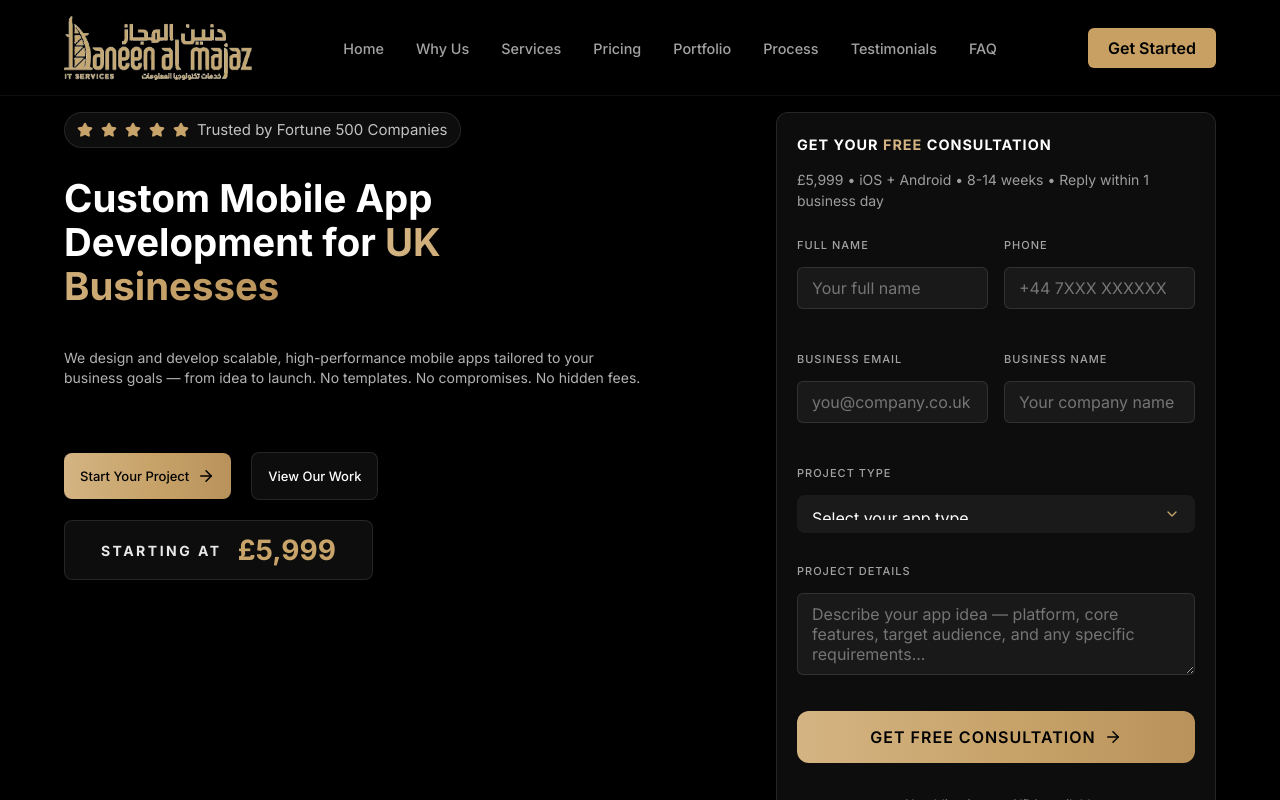
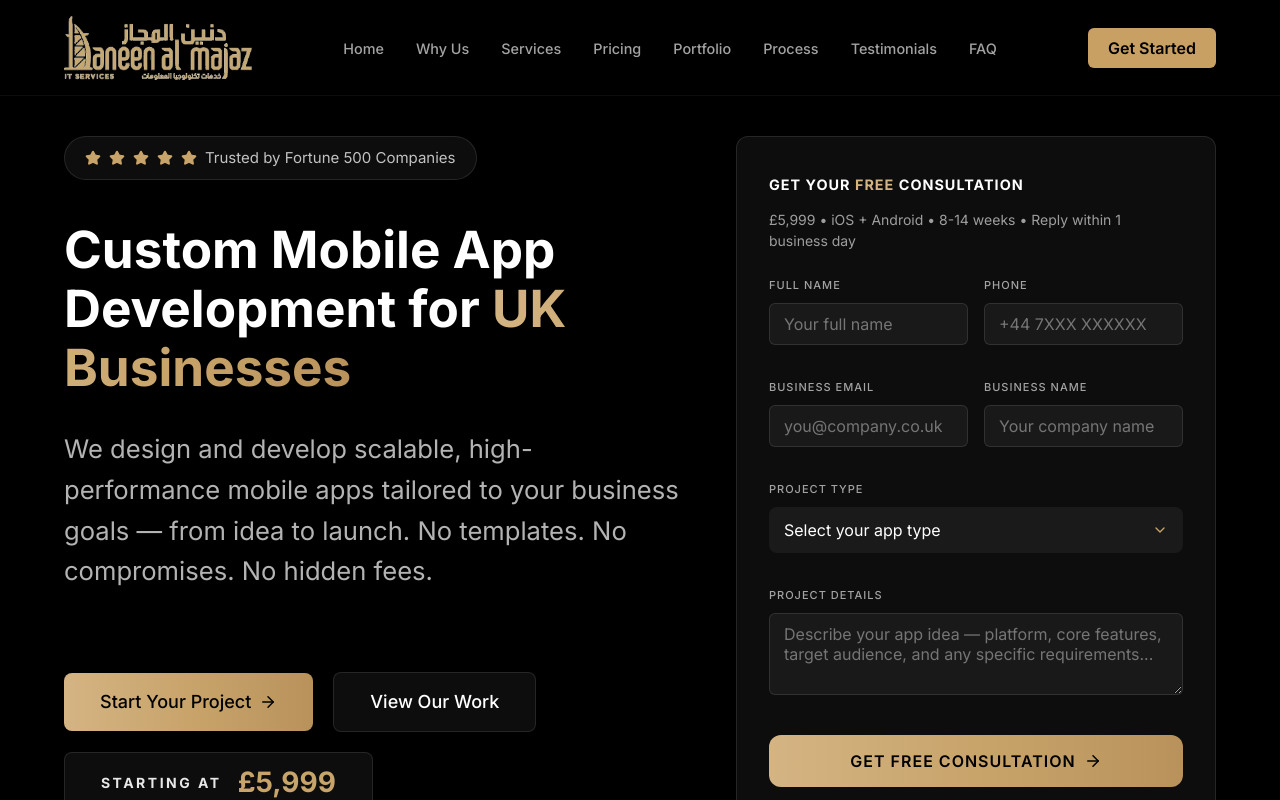
Before and after one commit to faheemnazir/landingpagedan, a React (Vite) app: page / in a window 1280 px wide. Shown: the top 800 px of the page. Built offline with nearby package versions, Linux system fonts and the light colour scheme.

Commit message:
Implement global Figma scale-to-fit zoom engine for all laptops and remove legacy responsive reflow queries

```diff
--- a/src/components/Contact.css
+++ b/src/components/Contact.css
@@ -280,25 +280,6 @@
   }
 }
 
-@media (max-width: 1400px) {
-  .dual-column-card {
-    grid-template-columns: minmax(0, 1.2fr) minmax(0, 1fr);
-    padding: 32px;
-    gap: 24px;
-  }
-  .form-inner-card {
-    padding: 24px;
-  }
-  .italic-title {
-    font-size: 1.8rem;
-  }
-  .thinking-subtitle {
-    font-size: 1.2rem;
-  }
-  .thinking-content p {
-    font-size: 1rem;
-  }
-}
 
 @media (max-width: 1024px) {
   .dual-column-card {
--- a/src/components/Hero.css
+++ b/src/components/Hero.css
@@ -319,75 +319,6 @@
   color: #ffffff;
 }
 
-@media (max-width: 1400px) {
-  .hero {
-    grid-template-columns: minmax(0, 1.1fr) minmax(0, 1fr);
-    gap: 24px;
-    padding-top: 16px;
-    padding-bottom: 16px;
-  }
-
-  .hero-badge {
-    padding: 6px 12px;
-    margin-bottom: 12px;
-  }
-
-  .hero-title {
-    font-size: clamp(1.8rem, 3vw, 3rem);
-    margin-bottom: 8px;
-  }
-
-  .hero-form-card {
-    padding: 16px 20px;
-    max-width: 440px;
-  }
-
-  .form-title {
-    font-size: 16px;
-    margin-bottom: 12px;
-  }
-
-  .hero-subtitle {
-    font-size: 14px;
-    line-height: 20px;
-    max-width: 100%;
-    margin-bottom: 16px;
-  }
-
-  .btn-start, .btn-view {
-    padding: 10px 16px;
-    font-size: 13px;
-  }
-
-  .form-row {
-    gap: 12px;
-    margin-bottom: 12px;
-  }
-
-  .form-group {
-    margin-bottom: 12px;
-  }
-
-  .form-group label {
-    font-size: 10px;
-    margin-bottom: 4px;
-  }
-
-  .form-input, .form-select {
-    padding: 8px 12px;
-    height: 38px;
-    font-size: 13px;
-  }
-
-  .form-footer {
-    margin-top: 12px;
-  }
-
-  .btn-submit {
-    height: 42px;
-    font-size: 14px;
-  }
-}
 
 @media (max-width: 1024px) {
   .hero {
--- a/src/index.css
+++ b/src/index.css
@@ -230,3 +230,10 @@ button {
     display: none !important;
   }
 }
+
+/* Global Laptop Figma Zoom Engine */
+@media (max-width: 1440px) and (min-width: 1025px) {
+  html {
+    zoom: calc(100vw / 1440);
+  }
+}
```
